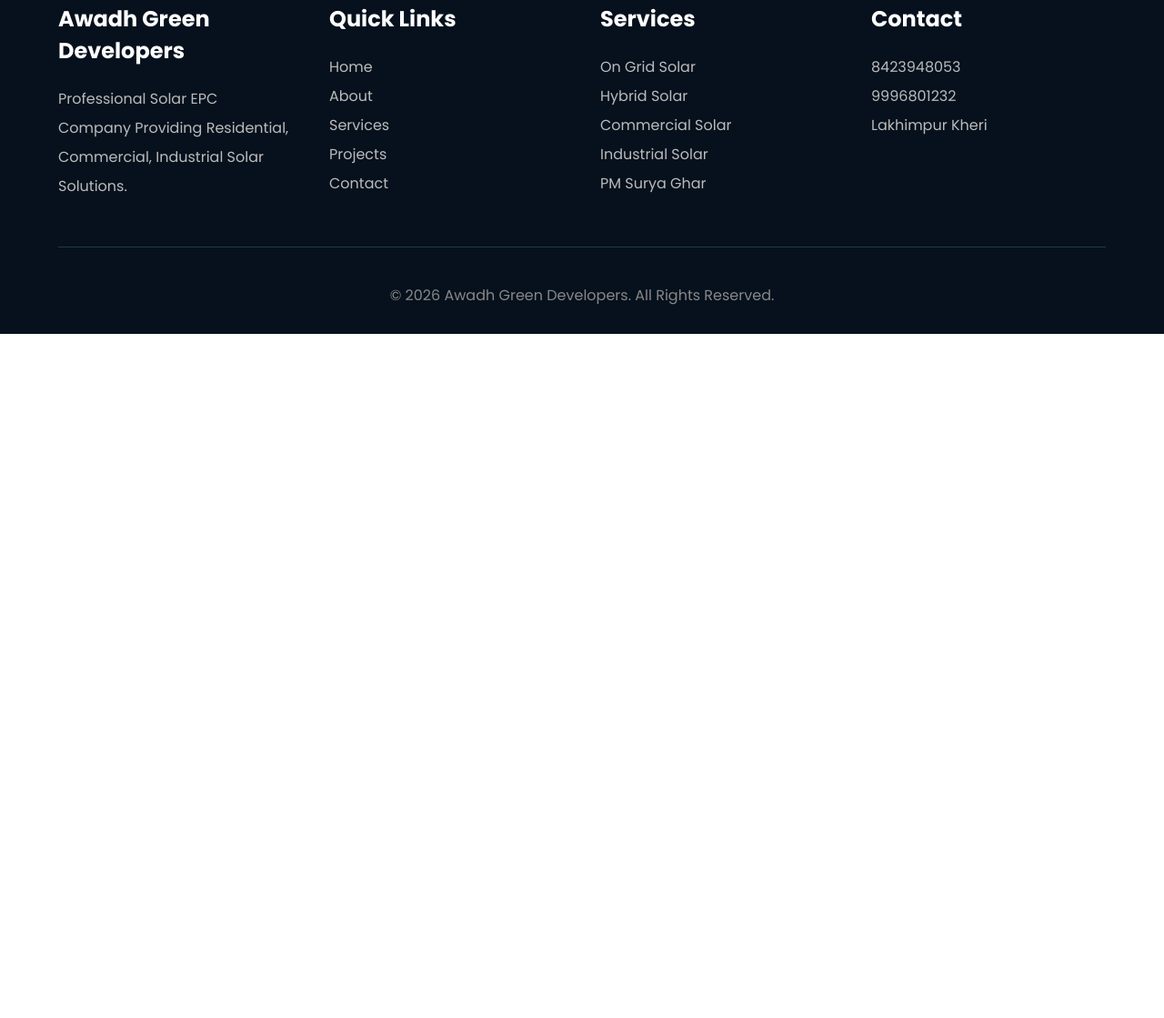
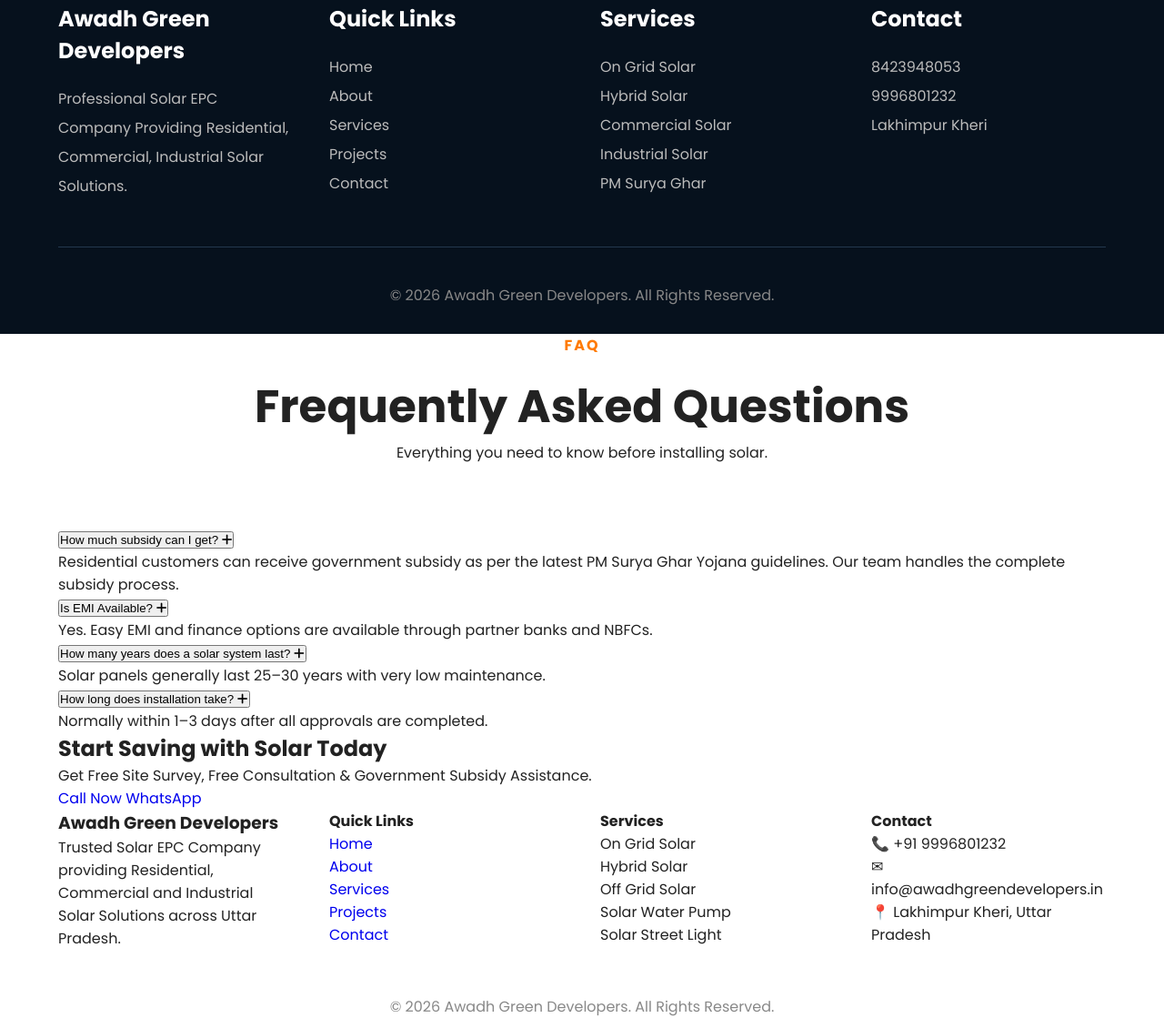
Before and after one commit to awadhgreendevelopersin-cyber/awadhgreendevelopers, a plain HTML site: page index.html in a window 1280 px wide. Shown: the part 8359-9478 px from the top of the page at 91% size. Before the commit the page ends 8726 px from the top, so only its background shows below. Drawn offline with Linux system fonts and the light colour scheme; files whose address does not match are found by name.

Commit message:
Update index.html

```diff
--- a/index.html
+++ b/index.html
@@ -1058,3 +1058,184 @@
 </body>
 
 </html>
+<!-- =========================
+FAQ SECTION
+========================== -->
+<section class="faq-section" id="faq">
+    <div class="container">
+
+        <div class="section-title">
+            <span>FAQ</span>
+            <h2>Frequently Asked Questions</h2>
+            <p>Everything you need to know before installing solar.</p>
+        </div>
+
+        <div class="faq">
+
+            <div class="faq-item">
+                <button class="faq-question">
+                    How much subsidy can I get?
+                    <i class="fas fa-plus"></i>
+                </button>
+                <div class="faq-answer">
+                    Residential customers can receive government subsidy as per the latest PM Surya Ghar Yojana guidelines. Our team handles the complete subsidy process.
+                </div>
+            </div>
+
+            <div class="faq-item">
+                <button class="faq-question">
+                    Is EMI Available?
+                    <i class="fas fa-plus"></i>
+                </button>
+                <div class="faq-answer">
+                    Yes. Easy EMI and finance options are available through partner banks and NBFCs.
+                </div>
+            </div>
+
+            <div class="faq-item">
+                <button class="faq-question">
+                    How many years does a solar system last?
+                    <i class="fas fa-plus"></i>
+                </button>
+                <div class="faq-answer">
+                    Solar panels generally last 25–30 years with very low maintenance.
+                </div>
+            </div>
+
+            <div class="faq-item">
+                <button class="faq-question">
+                    How long does installation take?
+                    <i class="fas fa-plus"></i>
+                </button>
+                <div class="faq-answer">
+                    Normally within 1–3 days after all approvals are completed.
+                </div>
+            </div>
+
+        </div>
+
+    </div>
+</section>
+
+<!-- =========================
+CALL TO ACTION
+========================== -->
+
+<section class="cta-section">
+
+    <div class="container">
+
+        <h2>Start Saving with Solar Today</h2>
+
+        <p>
+            Get Free Site Survey, Free Consultation &
+            Government Subsidy Assistance.
+        </p>
+
+        <a href="tel:+919996801232" class="btn-primary">
+            Call Now
+        </a>
+
+        <a href="https://wa.me/919996801232"
+           class="btn-outline">
+            WhatsApp
+        </a>
+
+    </div>
+
+</section>
+
+<!-- =========================
+FOOTER
+========================== -->
+
+<footer>
+
+<div class="container footer-grid">
+
+<div>
+
+<h3>Awadh Green Developers</h3>
+
+<p>
+Trusted Solar EPC Company providing
+Residential, Commercial and Industrial Solar
+Solutions across Uttar Pradesh.
+</p>
+
+</div>
+
+<div>
+
+<h4>Quick Links</h4>
+
+<ul>
+
+<li><a href="#home">Home</a></li>
+
+<li><a href="#about">About</a></li>
+
+<li><a href="#services">Services</a></li>
+
+<li><a href="#projects">Projects</a></li>
+
+<li><a href="#contact">Contact</a></li>
+
+</ul>
+
+</div>
+
+<div>
+
+<h4>Services</h4>
+
+<ul>
+
+<li>On Grid Solar</li>
+
+<li>Hybrid Solar</li>
+
+<li>Off Grid Solar</li>
+
+<li>Solar Water Pump</li>
+
+<li>Solar Street Light</li>
+
+</ul>
+
+</div>
+
+<div>
+
+<h4>Contact</h4>
+
+<p>
+
+📞 +91 9996801232
+
+</p>
+
+<p>
+
+✉ info@awadhgreendevelopers.in
+
+</p>
+
+<p>
+
+📍 Lakhimpur Kheri, Uttar Pradesh
+
+</p>
+
+</div>
+
+</div>
+
+<div class="copyright">
+
+© 2026 Awadh Green Developers.
+All Rights Reserved.
+
+</div>
+
+</footer>
```
